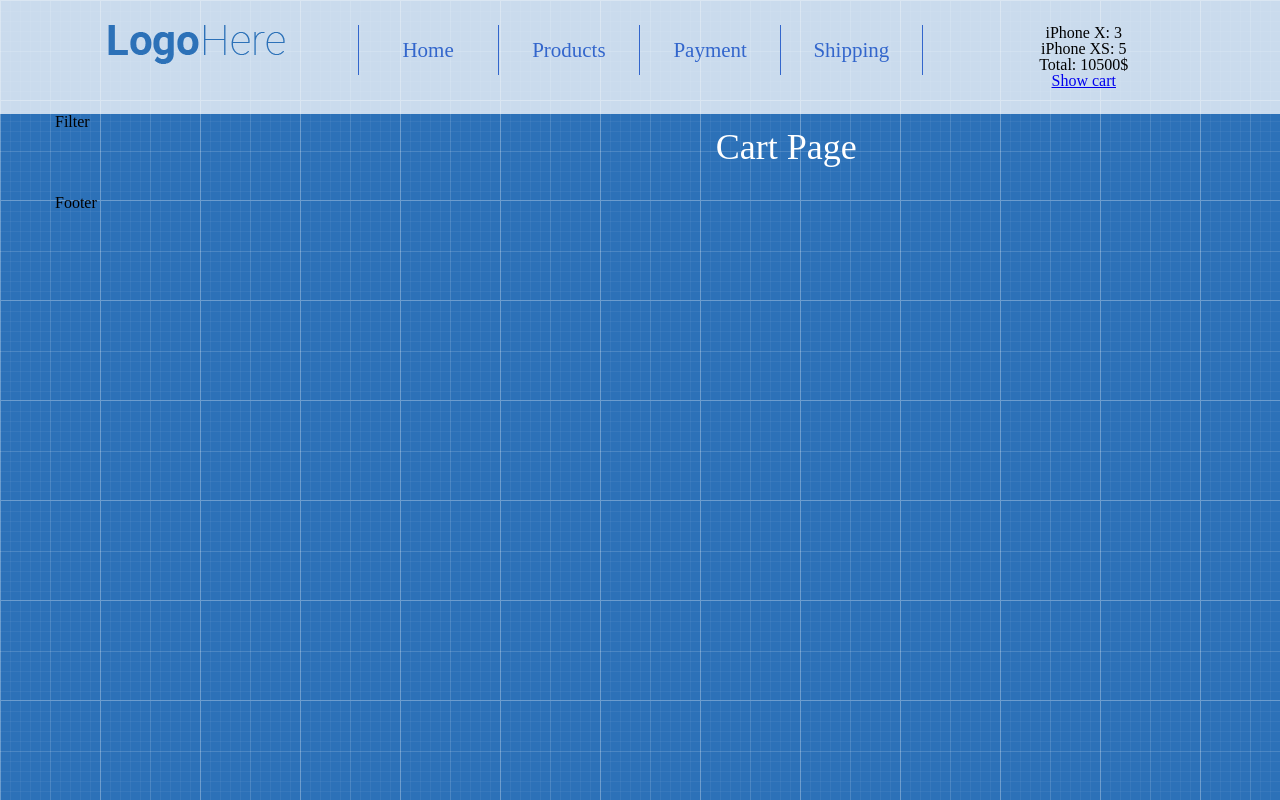
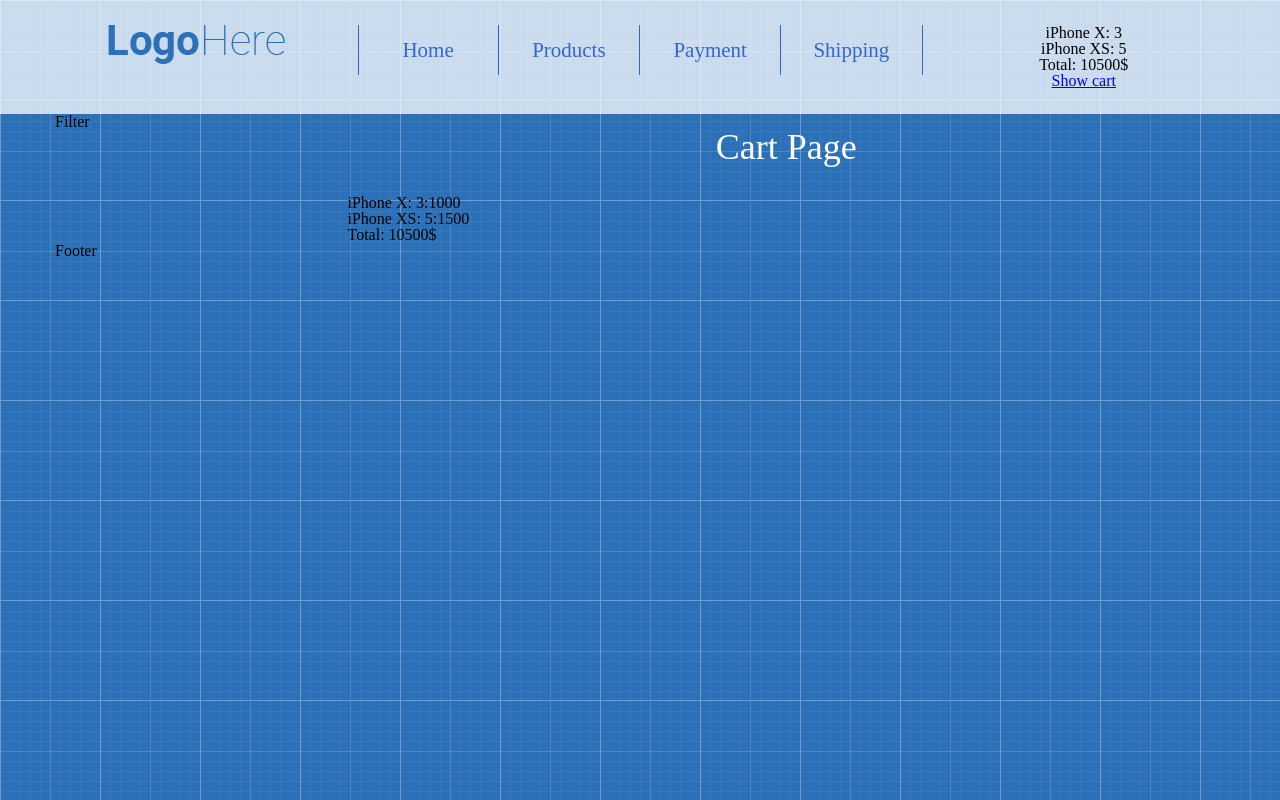
Before and after one commit to HelenPetrovska/shop-project-on-react, a React (Create React App) app: page /cart in a window 1280 px wide. Built offline with nearby package versions, Linux system fonts and the light colour scheme.

Commit message:
edited Cart Page

```diff
--- a/src/App/App.js
+++ b/src/App/App.js
@@ -35,6 +35,7 @@ class App extends Component {
                 />
                 <Main
                     addProductToCart = {this.addProductToCart}
+                    productsInCart={this.state.productsInCart}
                 />
                 <Footer/>
             </>
--- a/src/App/Main/CartPage/CartPage.js
+++ b/src/App/Main/CartPage/CartPage.js
@@ -1,11 +1,31 @@
 import React from 'react'
+import {keys} from 'lodash'
+import products from '../Products/products'
 
-const CartPage = () => {
+const productsObject = products.reduce((obj,product) => ({
+    ...obj,
+    [product.id]:product
+}),{})
+
+const CartPage = ({
+    productsInCart
+}) => {
     return (
         <>
             <h1 className="page-title">Cart Page</h1>
+            {
+                keys(productsInCart).map((productId) => (
+                    <div key = {productId}>{productsObject[productId].name}: {productsInCart[productId]}:{productsObject[productId].price}</div>
+                ))
+            }
+            <div>
+                Total: {
+                    keys(productsInCart).reduce((total,productId) => (
+                        total+(productsObject[productId].price*productsInCart[productId])
+                    ),0)
+                }$
+            </div>
         </>
     )
 }
-
 export default CartPage
--- a/src/App/Main/Main.js
+++ b/src/App/Main/Main.js
@@ -8,7 +8,8 @@ import Shipping from './Shipping/Shipping'
 import ProductList from './Products/ProductList'
 
 const Main = ({
-    addProductToCart
+    addProductToCart,
+    productsInCart
 }) => {
     return (
         <main className="main">
@@ -23,7 +24,11 @@ const Main = ({
                             addProductToCart={addProductToCart}
                             />
                         )}/>
-                        <Route path="/cart" component={CartPage}/>
+                        <Route path="/cart" render={() => (
+                            <CartPage
+                            productsInCart={productsInCart}
+                            />
+                        )}/>
                         <Route path="/payment" component={Payment}/>
                         <Route path="/shipping" component={Shipping}/>
                     </div>
```
